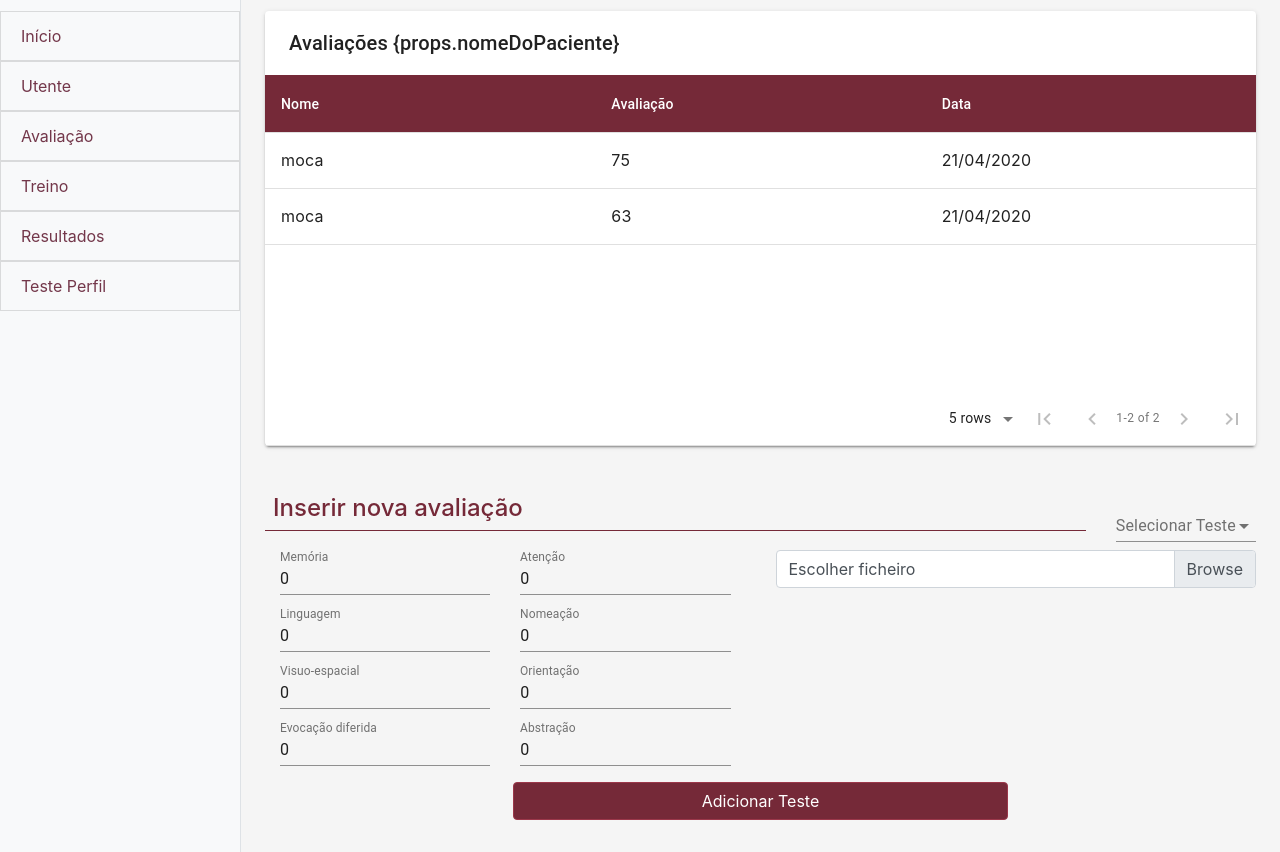
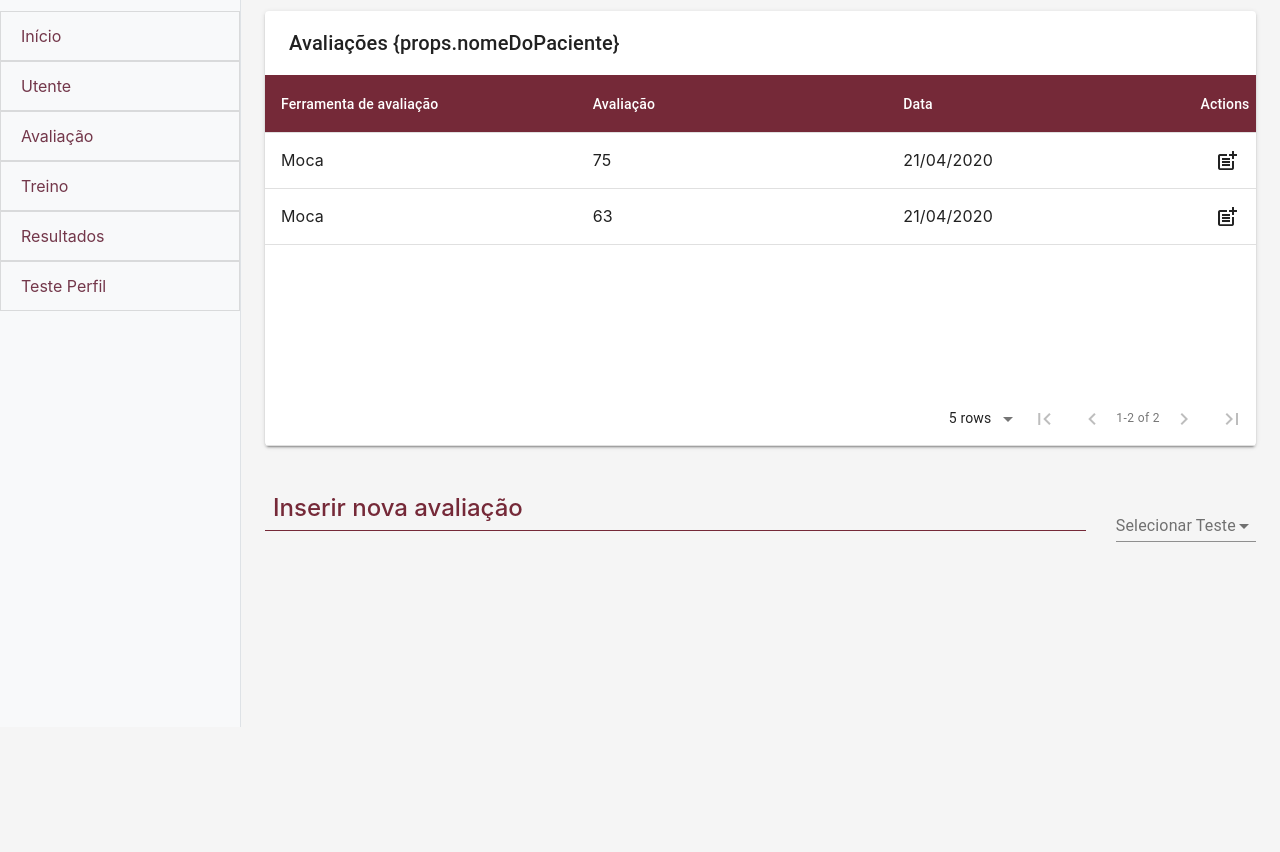
Before and after one commit to DiogoAABranco/BRaNT-Dashboard, a React app in the folder brant-dashboard/: page /Avaliacao in a window 1280 px wide. Shown: the part 73-925 px from the top of the page. After the commit the page ends 800 px from the top, so only its background shows below. Built offline with nearby package versions, Linux system fonts and the light colour scheme.

Commit message:
assessement+new assessment+dialog wiht results

```diff
--- a/brant-dashboard/src/Components/Assessment/Assessment.js
+++ b/brant-dashboard/src/Components/Assessment/Assessment.js
@@ -1,31 +1,41 @@
-import React,{useState} from 'react'
+import React,{useState, Component} from 'react'
 import MaterialTable from 'material-table'
 import Title from '../Others/Title'
 import SelectBox from '../Others/SelectBox'
 import Test from './Test'
-import FileUploader from './FileUploader'
+import DialogBrant from '../Others/DialogBrant'
 
-const assessments = [{id:0,name:"moca",evaluation:"75",date:"21/04/2020",
-cognitiveDomain:[{domain: "Memória", value: 100},
+
+class Assessment extends Component {
+    constructor(props) {
+        super(props);
+        this.state = {
+            assessments:[
+                {id:0,name:"Moca",evaluation:"75",date:"21/04/2020",
+                    cognitiveDomain:[
+                        {domain: "Memória", value: 100},
                         {domain: "Atenção", value: 90},
                         {domain: "Linguagem", value: 32},
                         {domain: "Nomeação", value: 54},
                         {domain: "Visuo-espacial", value: 23},
                         {domain: "Orientação", value: 45},
                         {domain: "Evocação diferida", value: 90},
-        {domain: "Abstração", value: 93}]},
+                        {domain: "Abstração", value: 93}]
+                },
 
-        {id:2,name:"moca",evaluation:"63",date:"21/04/2020",
-cognitiveDomain:[{domain: "Memória", value: 100},
+                {id:1,name:"Moca",evaluation:"63",date:"21/04/2020",
+                    cognitiveDomain:[
+                    {domain: "Memória", value: 100},
                     {domain: "Atenção", value: 90},
                     {domain: "Linguagem", value: 32},
                     {domain: "Nomeação", value: 54},
                     {domain: "Visuo-espacial", value: 23},
                     {domain: "Orientação", value: 45},
                     {domain: "Evocação diferida", value: 90},
-        {domain: "Abstração", value: 93}]}
-    ];
-    let novoTesteMoca = [
+                    {domain: "Abstração", value: 2}]
+                }
+            ],
+            novoTesteMoca:[
                 {id:0, domain: "Memória", value: 0},
                 {id:1, domain: "Atenção", value: 0},
                 {id:2, domain: "Linguagem", value: 0},
@@ -33,31 +43,68 @@ cognitiveDomain:[{domain: "Memória", value: 100},
                 {id:4, domain: "Visuo-espacial", value: 0},
                 {id:5, domain: "Orientação", value: 0},
                 {id:6, domain: "Evocação diferida", value: 0},
-        {id:7, domain: "Abstração", value: 0}]
+                {id:7, domain: "Abstração", value: 0}],
 
+            selectedTest_val:"",
 
-function Assessment(props){
+            setSelectedTest_val(val){
+                this.selectedTest_val = val;
+            },
 
-    novoTesteMoca.map(temp =>(temp.value=0));
-    /*select evaluation test*/
-    const [selectedTest_val, setSelectedTest_val] = useState('');
+            elementSelectedTable:"",
+
+            open:false
+        };
+    }
+    render(){
+
+    /*Dialog handlers */
+    const setOpen = (val)=>{
+        this.setState({open:val});
+    }
+
+    const handleClickOpen = () => {
+        setOpen(true);
+    };
+
+    const handleClose = () => {
+        setOpen(false);
+
+    };
+    /*handler select test*/
+    const handlerSelectTest = event => {
+
+        this.setState({selectedTest_val:event.target.value});
+        this.state.novoTesteMoca.map(temp => temp.value = 0);
+
+    };
 
     const newEntry = () =>{
-       let newEntry = {id:assessments.length,name:"moca",evaluation:"45",date:"21/04/2020", cognitiveDomain:novoTesteMoca};
-       assessments.push(newEntry);
-       console.log(assessments);
+
+        let tempDataTest = this.state.novoTesteMoca;
+
+        let tempData = this.state.assessments;
+
+        let newEntry = {id:this.state.assessments.length, name:"Moca", evaluation:"45", date:new Date(Date.now()).toLocaleString().split(',')[0], cognitiveDomain:tempDataTest};
+
+        tempData.push(newEntry);
+
+        this.setState({assessments:tempData});
+
+        console.log(this.state.assessments);
+
+        this.setState({selectedTest_val:""});
 
         }
 
-    let tests = [{id:0, data:novoTesteMoca, name:"MOCA"}]
-
-    /*handler select test*/
-    const handlerSelectTest = event => {
-        setSelectedTest_val(event.target.value);
-        //displayTest(event.target.value);
-    };
+    const onClickTest = (id)=>{
+        //open dialog and show test
 
 
+    }
+
+    let tests = [{id:0, data:this.state.novoTesteMoca, name:"MOCA"},
+    {id:1, data:this.state.novoTesteMoca, name:"ACE-R"}]
     return <div>
         <div className="p-4">
             <div className="w-100">
@@ -70,42 +117,56 @@ function Assessment(props){
                             backgroundColor: '#752938',
                             color:"white"
                         },
+                        actionsColumnIndex:-1
                       }}
                     columns={[
-                        { title: 'Nome', field: 'name' },
+                        { title: 'Ferramenta de avaliação', field: 'name' },
                         { title: 'Avaliação', field: 'evaluation'},
                         { title: 'Data', field: 'date'}
                     ]}
-                    data={assessments}
+                    data={this.state.assessments}
                     title="Avaliações {props.nomeDoPaciente}"
+                    actions={[
+                        {
+                          icon: 'post_add',
+                          tooltip: 'Ver avaliação',
+                          title:'Detalhes',
+                          onClick: (event, rowData) => {
+                            this.setState({elementSelectedTable:rowData});
+                            handleClickOpen();
+
+                          }
+                        }
+                      ]}
+
+
                 />
             </div>
         </div>
         <div className="newEntry p-4">
-            <div className="">
             <div className="row">
                 <div className="col-sm-10">
                     <Title sectionTitle="Inserir nova avaliação"></Title>
                 </div>
                 <div className="col-sm-2 pb-6">
-                        <SelectBox handlerSelect={handlerSelectTest} selected_val={selectedTest_val} values={tests} label="Selecionar Teste"></SelectBox>
+                    <SelectBox handlerSelect={handlerSelectTest} selected_val={this.state.selectedTest_val} values={tests} label="Selecionar Teste"></SelectBox>
                 </div>
             </div>
             <div className="">
-                    <div className="row">
-                        <div className="col-sm-6">
-                            <Test data={novoTesteMoca}></Test>
-                        </div>
-                        <div className="col-sm-6">
-                            <FileUploader/>
+
+                {//rendering the correct test in the interface
+                (() => {
+                    switch (this.state.selectedTest_val) {
+                        case 0: return <Test data={this.state.novoTesteMoca} newEntry={newEntry} ></Test>
+                        default: return;
+                    }
+                })()}
              </div>
         </div>
-                </div>
-                <div className="d-flex justify-content-center mt-1">
-                    <button type="submite" onClick={newEntry} className="btn btn-brant-color m-2 w-50">Adicionar Teste</button>
-                </div>
-            </div>
-        </div>
+
+        <DialogBrant open={this.state.open} handleClose={handleClose} data={this.state.elementSelectedTable}/>
+
     </div>
     }
+}
 export default Assessment
--- a/brant-dashboard/src/Components/Assessment/Test.js
+++ b/brant-dashboard/src/Components/Assessment/Test.js
@@ -1,5 +1,6 @@
 import React,{useState} from 'react'
 import TextField from '@material-ui/core/TextField'
+import FileUploader from './FileUploader'
 
 function Test(props){
 
@@ -7,7 +8,10 @@ function Test(props){
     const onChangeVal = (e) =>{
 
     }
-    return <div className="container container-fluid">
+    return <div className="">
+
+        <div className="row">
+            <div className="col-sm-6">
                 <div className="row">
                 {props.data.map(temp =>(
                     <div key={temp.id} className="col-sm-6">
@@ -26,5 +30,14 @@ function Test(props){
                     </div>))}
                     </div>
             </div>
+            <div className="col-sm-6">
+                    <FileUploader/>
+
+                <div className="d-flex justify-content-center mt-1">
+                        <button type="submite" onClick={props.newEntry} className="btn btn-brant-color m-2 w-50">Adicionar Teste</button>
+                </div>
+            </div>
+        </div>
+    </div>
 }
 export default Test
--- a/brant-dashboard/src/Components/Patient/others/BarChart.js
+++ b/brant-dashboard/src/Components/Others/BarChart.js
@@ -2,23 +2,11 @@ import React, { Component } from 'react'
 import { VictoryBar, VictoryChart, VictoryAxis,
     VictoryTheme } from 'victory';
 
-//pass data by props of the state
-    const data = [
-        {domain: "Memória", value: 100},
-        {domain: "Atenção", value: 90},
-        {domain: "Linguagem", value: 32},
-        {domain: "Nomeação", value: 54},
-        {domain: "Visuo-espacial", value: 23},
-        {domain: "Orientação", value: 45},
-        {domain: "Evocação diferida", value: 90},
-        {domain: "Abstração", value: 93}
-      ];
 
-class BarChart extends Component {
-  render(){
-      return (
 
-          <VictoryChart
+function BarChart(props){
+      let data =  props.data;
+      return <VictoryChart
           theme={VictoryTheme.material}
           domainPadding={15}
           horizontal={true}
@@ -46,7 +34,5 @@ class BarChart extends Component {
             y="value"
           />
         </VictoryChart>
-      )
-      }
 }
 export default BarChart
--- /dev/null
+++ b/brant-dashboard/src/Components/Others/DialogBrant.js
@@ -0,0 +1,35 @@
+import React from 'react';
+import Button from '@material-ui/core/Button';
+import Dialog from '@material-ui/core/Dialog';
+import DialogActions from '@material-ui/core/DialogActions';
+import DialogContent from '@material-ui/core/DialogContent';
+import DialogContentText from '@material-ui/core/DialogContentText';
+import DialogTitle from '@material-ui/core/DialogTitle';
+import BarChart from './BarChart';
+
+function DialogBrant(props){
+
+
+return <div>
+
+        <Dialog
+            open={props.open}
+            onClose={props.handleClose}
+            aria-labelledby="alert-dialog-title"
+            aria-describedby="alert-dialog-description"
+            >
+            <DialogTitle id="alert-dialog-title">Avaliação do paciente XXXXXXXX</DialogTitle>
+            <DialogContent>
+
+
+                    <BarChart data={props.data.cognitiveDomain}/>
+
+            </DialogContent>
+            <DialogActions>
+                <Button onClick={props.handleClose} color="primary" autoFocus>Ok</Button>
+            </DialogActions>
+        </Dialog>
+    </div>
+}
+
+export default DialogBrant
--- a/brant-dashboard/src/Components/Patient/ClinicalInfo.js
+++ b/brant-dashboard/src/Components/Patient/ClinicalInfo.js
@@ -12,6 +12,7 @@ import Select from '@material-ui/core/Select';
 import MenuItem from '@material-ui/core/MenuItem';
 import InputLabel from '@material-ui/core/InputLabel';
 import FormControl from '@material-ui/core/FormControl';
+
 
 
 function ClinicalInfo(props){
@@ -141,7 +142,7 @@ function ClinicalInfo(props){
 
                         <div className="col pt-3 d-flex justify-content-center">
 
-                            <MuiPickersUtilsProvider utils={DateFnsUtils} locale={ptLocale}>
+                            <MuiPickersUtilsProvider utils={DateFnsUtils} utils={DateFnsUtils} locale={ptLocale}>
 
                                 <DatePicker value={selectedDate} onChange={handleDateChange} format="dd/MM/yyyy"/>
 
--- a/brant-dashboard/src/Components/Patient/CognitiveProfile.js
+++ b/brant-dashboard/src/Components/Patient/CognitiveProfile.js
@@ -1,15 +1,25 @@
 import React from 'react'
 import Title from '../Others/Title'
-import BarChart from './others/BarChart'
+import BarChart from '../Others/BarChart'
 
-
+//pass data by props of the state
+const data = [
+    {domain: "Memória", value: 100},
+    {domain: "Atenção", value: 90},
+    {domain: "Linguagem", value: 32},
+    {domain: "Nomeação", value: 54},
+    {domain: "Visuo-espacial", value: 23},
+    {domain: "Orientação", value: 45},
+    {domain: "Evocação diferida", value: 90},
+    {domain: "Abstração", value: 93}
+  ];
 function CognitiveProfile(props){
 
     return <div>
         <Title sectionTitle="Perfil Cognitivo"/>
 
         <div>
-            <BarChart></BarChart>
+            <BarChart data={data}></BarChart>
 
         </div>
     </div>
--- a/brant-dashboard/src/index.js
+++ b/brant-dashboard/src/index.js
@@ -16,6 +16,7 @@ import { ThemeProvider } from '@material-ui/core/styles';
 import { createMuiTheme } from '@material-ui/core/styles';
 
 import UserStore from './Stores/UserStore'
+import { ptPT } from '@material-ui/core/locale';
 
 
 
@@ -43,6 +44,6 @@ const theme = createMuiTheme({
         main:'#73374a',
     },
   },
-});
+},ptPT);
 
 ReactDOM.render(<Main/>,document.getElementById("root"));
```
Also changed, not shown: brant-dashboard/src/Styles/custom.css (+11 -0 lines). Lines whose indentation alone changed are shown as unchanged.
